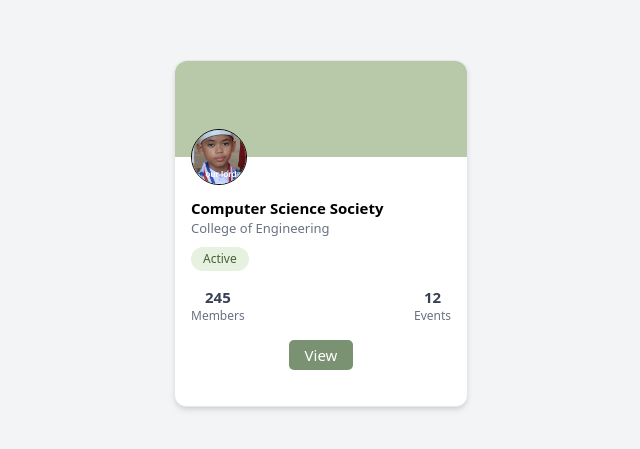
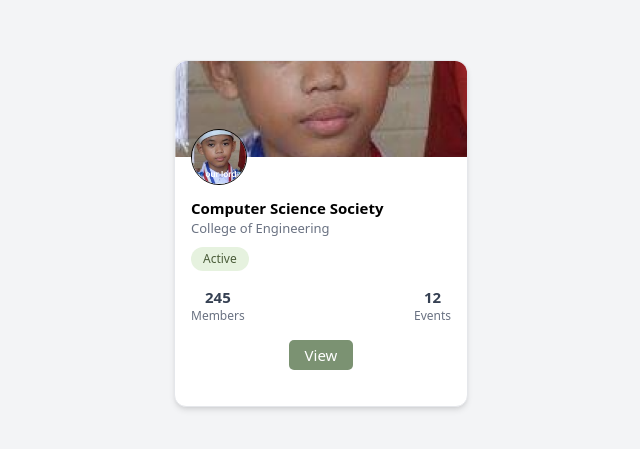
Before and after one commit to kemdav/Tambayan, a Next.js app: page /test/showcase-card-test in a window 1280 px wide. Shown: the part 167-616 px from the top of the page, without its empty margins (319-959 px from the left). Built offline with nearby package versions, Linux system fonts and the light colour scheme.

Commit message:
fix: added cover photo url

```diff
--- a/src/app/components/ui/general/showcase-card-component.tsx
+++ b/src/app/components/ui/general/showcase-card-component.tsx
@@ -22,6 +22,7 @@ interface ShowcaseCardProps {
   eventCount: number;
   buttons: ButtonProps[];
   avatarUrl?: string;
+  coverPhotoUrl?: string;
 }
 
 export default function ShowcaseCard({
@@ -35,14 +36,16 @@ export default function ShowcaseCard({
   eventCount = 0,
   buttons,
   avatarUrl,
+  coverPhotoUrl,
 }: ShowcaseCardProps) {
   return (
     <div className="rounded-xl shadow-md bg-white border border-gray-200 h-[347px] w-[294px]">
       <div
         className={cn(
-          bgColor,
+          !coverPhotoUrl && bgColor,
           "rounded-t-xl flex justify-center items-center h-[96px] relative"
         )}
+        style={coverPhotoUrl ? { backgroundImage: `url(${coverPhotoUrl})`, backgroundSize: 'cover', backgroundPosition: 'center' } : {}}
       >
         <AvatarIcon src={avatarUrl} className="absolute left-4 top-full -mt-7 z-10 w-14 h-14 bg-white" />
       </div>
--- a/src/app/test/showcase-card-test/page.tsx
+++ b/src/app/test/showcase-card-test/page.tsx
@@ -16,6 +16,7 @@ export default function Home() {
         memberCount={245}
         eventCount={12}
         avatarUrl="/kemdavid.png"
+        coverPhotoUrl="/kemdavid.png"
         buttons={[
           {
             label: "View",
```
